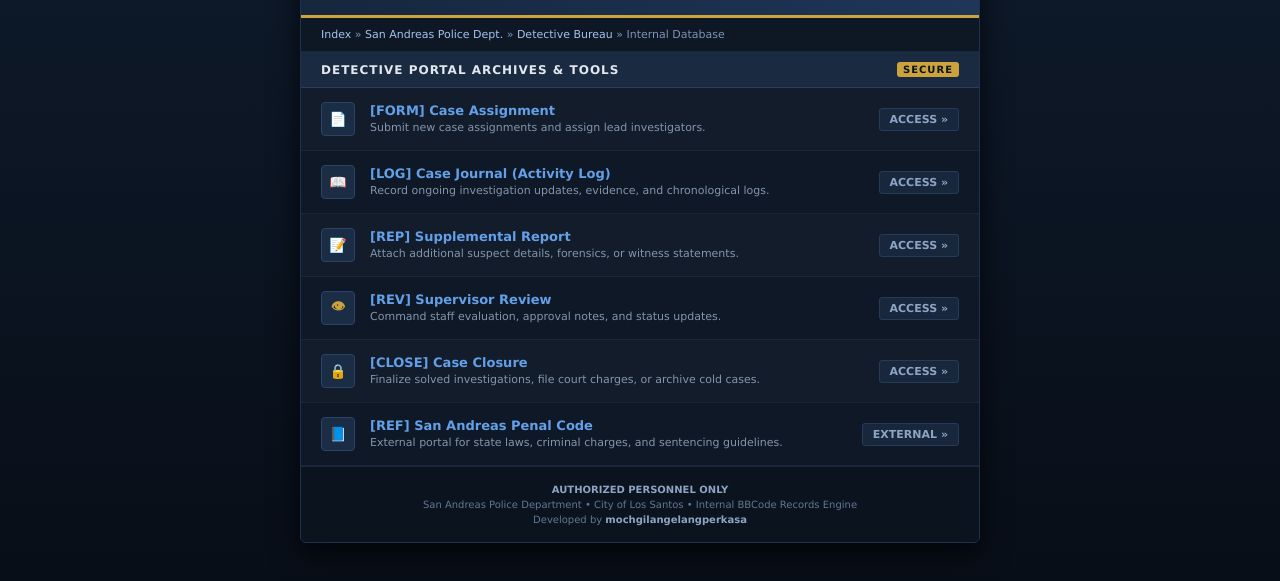
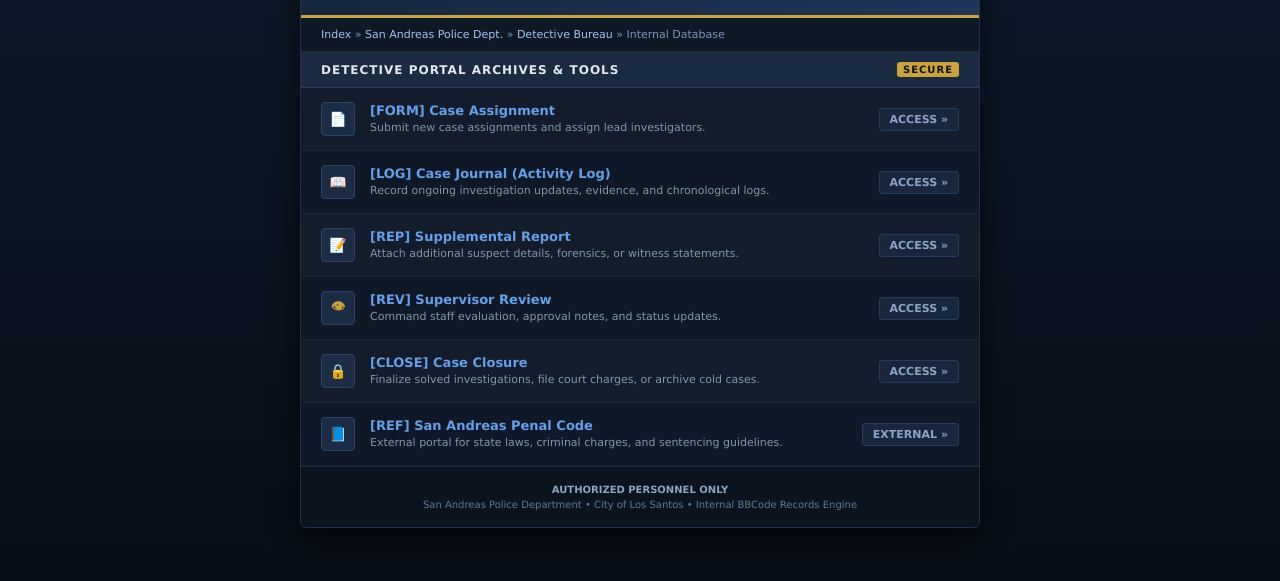
Before and after one commit to Afaiyh/San-Andreas-Police-Department, a plain HTML site: page index.html in a window 1280 px wide. Shown: the part 97-678 px from the top of the page. Drawn offline with Linux system fonts and the light colour scheme.

Commit message:
Remove developer credit from forum footer
Removed developer credit from the forum footer.

```diff
--- a/index.html
+++ b/index.html
@@ -295,7 +295,6 @@
         <div class="forum-footer">
             <strong>AUTHORIZED PERSONNEL ONLY</strong><br>
             San Andreas Police Department &bull; City of Los Santos &bull; Internal BBCode Records Engine<br>
-            Developed by <strong>mochgilangelangperkasa</strong>
         </div>
 
     </div>
```
